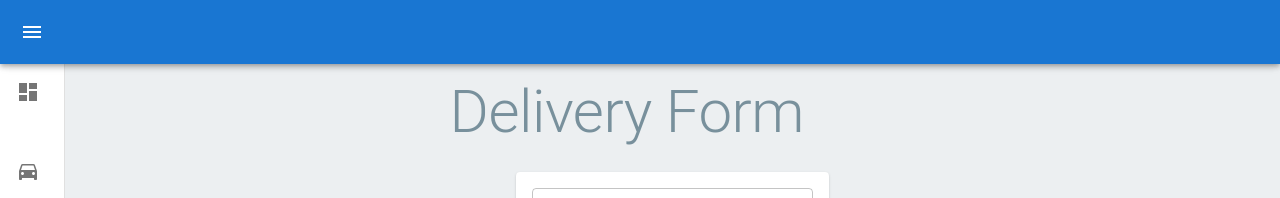
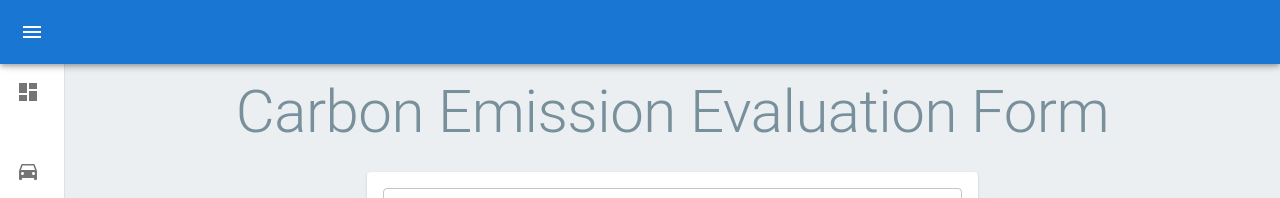
Before and after one commit to sean-jesuharun/Carbon-Footprint-Monitoring-Platform, a React (Vite) app in the folder CO2-monitoring-system/: page /carbon-emission-evaluation in a window 1280 px wide. Shown: the top 198 px of the page. Built offline with nearby package versions, Linux system fonts and the light colour scheme; no server answers.

Commit message:
fixed the bug of evaluation form

```diff
--- a/CO2-monitoring-system/src/pages/CarbonEmissionEvaluation.jsx
+++ b/CO2-monitoring-system/src/pages/CarbonEmissionEvaluation.jsx
@@ -138,7 +138,7 @@ const DeliveryForm = () => {
       <form onSubmit={handleSubmit}>
         <br />
         <br />
-        <Typography variant='h2' marginTop={1} marginBottom={3} color='#78909c'>Delivery Form</Typography>
+        <Typography variant='h2' marginTop={1} marginBottom={3} color='#78909c'>Carbon Emission Evaluation Form</Typography>
         <Card style={{ width: '70%', margin: '0 auto' }}>
           <CardContent style={{ display: 'flex', flexDirection: 'column' }}>
             <TextField
```
